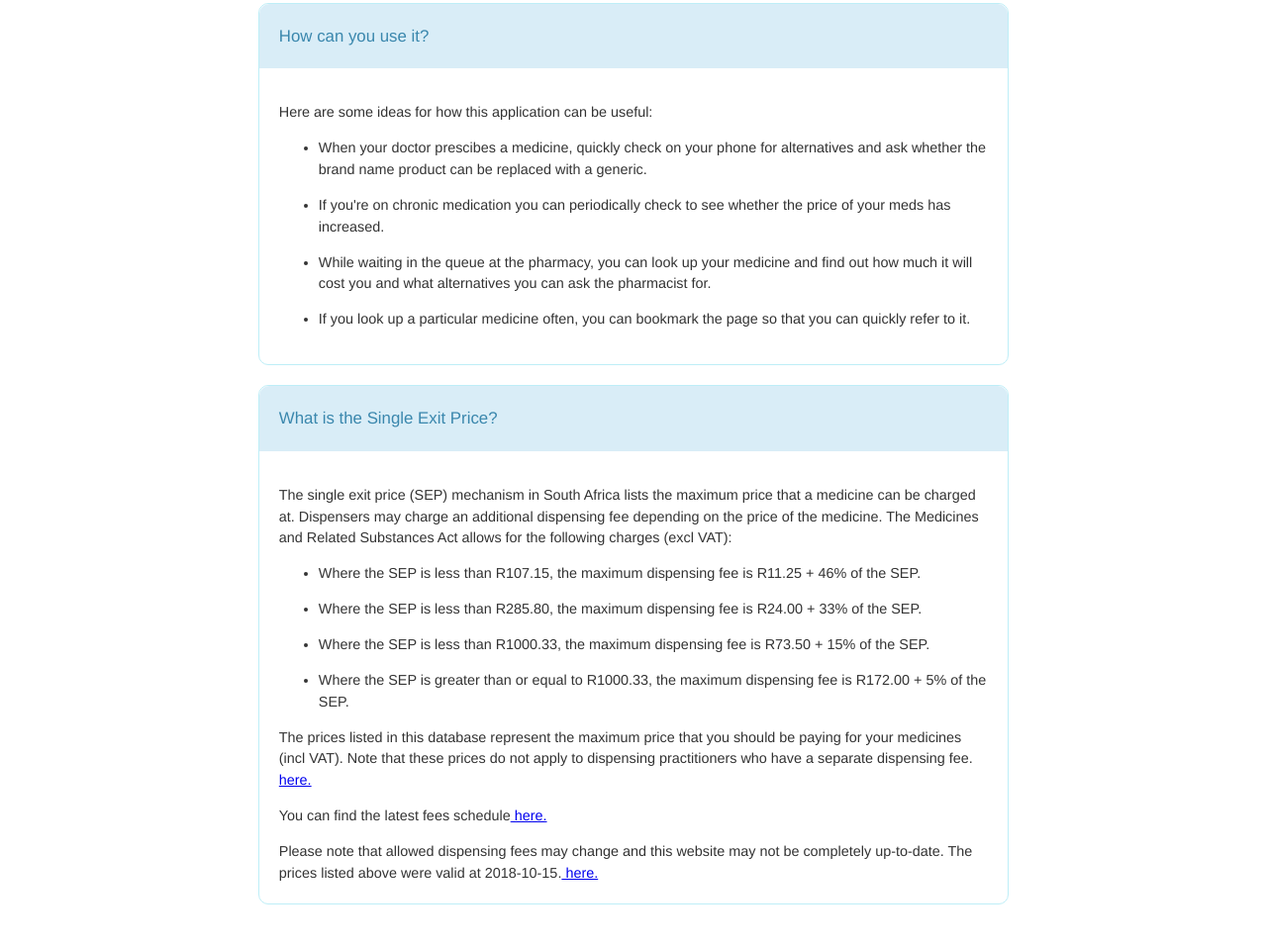
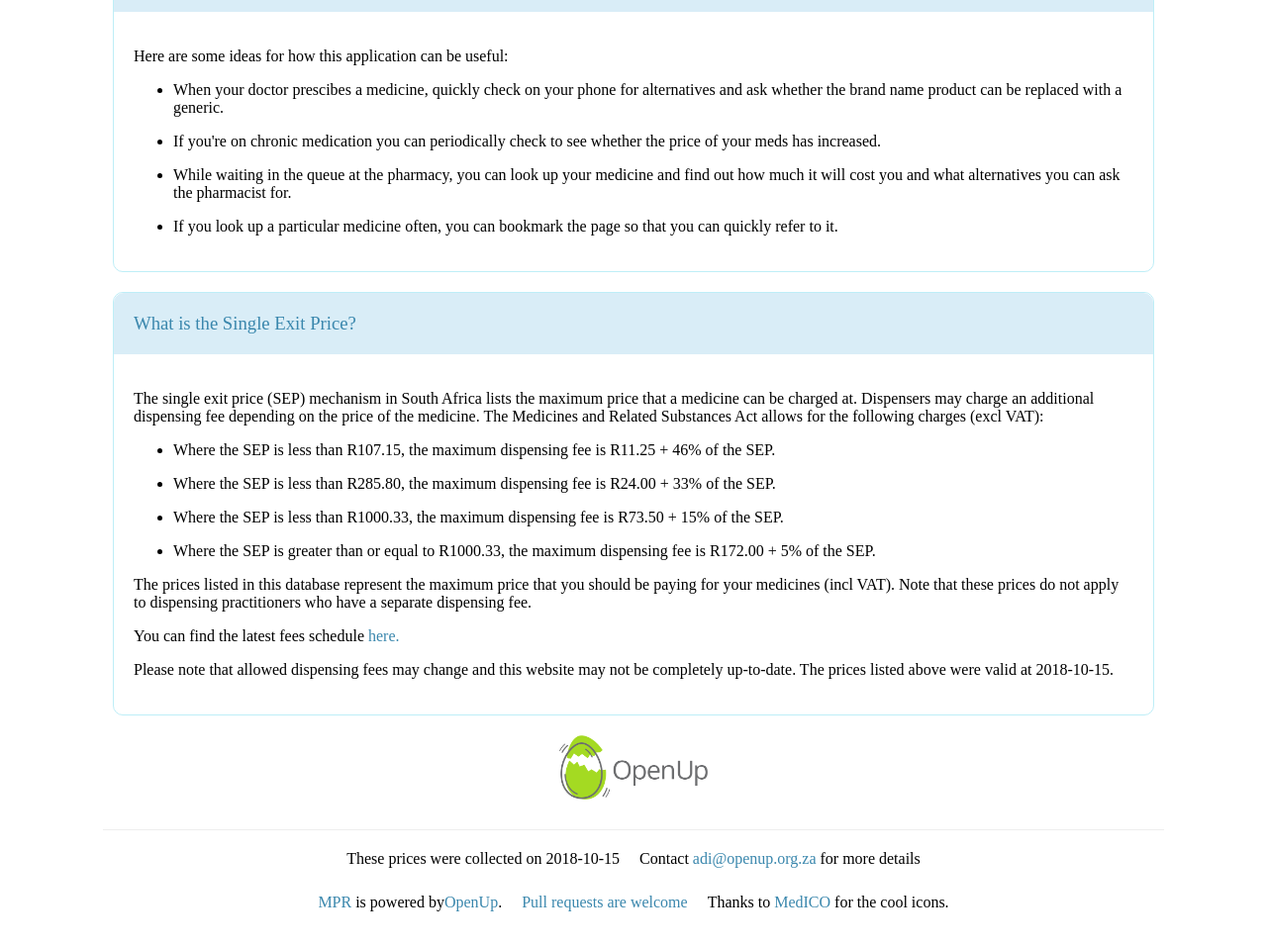
Before and after one commit to codebridge-za/medicine-price-registry, a Gatsby site: page / in a window 1280 px wide. Shown: the part 462-1420 px from the top of the page at 99% size. Built offline with nearby package versions, Linux system fonts and the light colour scheme; Gatsby itself is replaced by a stand-in of ours.

Commit message:
add styling and fix structure

```diff
--- a/src/components/LowerLayout/Footer/index.js
+++ b/src/components/LowerLayout/Footer/index.js
@@ -1,34 +1,32 @@
 import React from 'react';
 import openUpLogo from '../../../images/OpenUp-logo.png'
 
-import global from '../../../styles.module.css';
 import classes from './style.module.css';
 
 const Footer = () => {
   return (
     <div>
-      <div className={global.containerWithUnderline}>
+      <div className={classes.logoContainer}>
         <img className={classes.logo} src={openUpLogo} alt=""/>
       </div>
-      <div className={global.container}>
+      <div>
         <div className={classes.collectionDateAndContact}>
-          <p>These prices were collected on 2018-10-15</p>
-          <p>Contact <a href="mailto:adi@openup.org.za">adi@openup.org.za</a> for more details</p>
+          <p className={classes.paragraph}>These prices were collected on 2018-10-15</p>
+          <p className={classes.paragraph}>Contact <a className={classes.link} href="mailto:adi@openup.org.za">adi@openup.org.za</a> for more details</p>
         </div>
         <div className={classes.sponsor}>
           <p>
-            <a href="https://mpr.netlify.com/" target="_blank" rel="noopener noreferrer">MPR</a> is powered by
-            <a href="https://openup.org.za/" target="_blank" rel="noopener noreferrer">OpenUp</a>.
+            <a className={classes.link} href="https://mpr.netlify.com/" target="_blank" rel="noopener noreferrer">MPR</a> is powered by
+            <a className={classes.link} href="https://openup.org.za/" target="_blank" rel="noopener noreferrer">OpenUp</a>.
           </p>
-          <p>
-            <a href="https://github.com/codebridge-za/medicine-price-registry" target="_blank" rel="noopener noreferrer">Pull requests are welcome
+          <p className={classes.paragraph}>
+            <a className={classes.link} href="https://github.com/codebridge-za/medicine-price-registry" target="_blank" rel="noopener noreferrer">Pull requests are welcome
             </a>
           </p>
-          <p>Thanks to <a href="http://onlinepharmacycheck.com/medico/" target="_blank" rel="noopener noreferrer">MedICO</a> for the cool icons.</p>
+          <p className={classes.paragraph}>Thanks to <a className={classes.link} href="http://onlinepharmacycheck.com/medico/" target="_blank" rel="noopener noreferrer">MedICO</a> for the cool icons.</p>
         </div>
       </div>
     </div>
-
   );
 }
 
--- a/src/components/LowerLayout/Footer/style.module.css
+++ b/src/components/LowerLayout/Footer/style.module.css
@@ -1,3 +1,8 @@
+.logoContainer {
+  border-bottom: 1px solid #eeeeee;
+  margin-bottom: 20px;
+}
+
 .logo {
   width: 150px;
   display: block;
@@ -5,14 +10,49 @@
   padding-bottom: 30px;
 }
 
+.paragraph {
+  margin-top: 0;
+}
+
 .collectionDateAndContact {
-  display: flex;
-  justify-content: space-around;
-  flex-wrap: wrap;
+  text-align: center;
+}
+
+@media(min-width: 415px) {
+  .collectionDateAndContact {
+    display: flex;
+    justify-content: center;
+    flex-wrap: wrap;
+  }
+
+  .collectionDateAndContact p {
+    padding: 0 10px;
+  }
 }
 
 .sponsor {
-  display: flex;
-  justify-content: space-around;
-  flex-wrap: wrap;
+  text-align: center;
 }
+
+@media(min-width: 415px) {
+  .sponsor {
+    display: flex;
+    justify-content: center;
+    flex-wrap: wrap;
+  }
+
+  .sponsor p {
+    padding: 0 10px;
+    margin-top: 10px;
+  }
+}
+
+.link {
+  text-decoration: none;
+  color: #3a87ad;
+}
+
+.link:hover {
+  text-decoration: underline;
+  color: #2a6496;
+}
--- a/src/components/LowerLayout/GeneralInfo/index.js
+++ b/src/components/LowerLayout/GeneralInfo/index.js
@@ -1,6 +1,5 @@
 import React from 'react';
 
-import global from '../../../styles.module.css';
 import classes from './style.module.css';
 
 const createList = listContainer => listContainer.map(({ list }) => (
@@ -10,23 +9,26 @@ const createList = listContainer => listContainer.map(({ list }) => (
 ));
 
 const createLink = additionalInfo => additionalInfo.map(({ link }) => {
-  if (!link) {
-    return null;
+  if (link) {
+    return (
+      <a
+        className={classes.link}
+        key={link}
+        href="https://search.opengazettes.org.za/text/25860?page=31"
+        target="_blank"
+        rel="noopener noreferrer"
+      >
+        {link}
+      </a>
+    );
   }
-
-  return (
-    <a key={link}
-      href="https://search.opengazettes.org.za/text/25860?page=31"
-      target="_blank"
-      rel="noopener noreferrer"
-    >{link}</a>
-  );
 });
 
-const createAdditionalInfo = additionalInfo => additionalInfo.map(({ info }) => (
-  <p key={info}>
+const createAdditionalInfo = additionalInfo => additionalInfo.map(({ info, link }) => (
+  <p
+    key={info}>
     {info}
-    {createLink(additionalInfo)}
+    {link && createLink(additionalInfo)}
   </p>
 ));
 
@@ -39,7 +41,7 @@ const createDetails = details => details.map(detailsContent => {
   } = detailsContent;
 
   return (
-      <div className={classes.vessel} key={heading}>
+      <div key={heading}>
         <h3 className={classes.heading}>{heading}</h3>
         <div className={classes.content}>
           <p>{firstParagraph}</p>
@@ -51,9 +53,11 @@ const createDetails = details => details.map(detailsContent => {
 });
 const GeneralInfo = ({ copy }) => {
   const { details } = copy;
-  return (<div className={global.container}>
-    {createDetails(details)}
-  </div>);
+  return (
+    <div className={classes.container}>
+      {createDetails(details)}
+    </div>
+  );
 };
 
 export default GeneralInfo;
--- a/src/components/LowerLayout/GeneralInfo/style.module.css
+++ b/src/components/LowerLayout/GeneralInfo/style.module.css
@@ -1,7 +1,7 @@
-.vessel {
+.container {
   border: 1px solid #beeef7;
   border-radius: 10px;
-  margin-bottom: 20px;
+  margin: 20px 10px;
 }
 
 .heading {
@@ -16,3 +16,13 @@
 .content {
   padding: 20px;
 }
+
+.link {
+  text-decoration: none;
+  color: #3a87ad;
+}
+
+.link:hover {
+  text-decoration: underline;
+  color: #2a6496;
+}
--- a/src/components/header/index.js
+++ b/src/components/header/index.js
@@ -1,7 +1,6 @@
 import React from 'react';
 import Helmet from 'react-helmet';
 
-import global from '../../styles.module.css';
 import classes from './style.module.css';
 
 
@@ -11,7 +10,7 @@ const Header = () => {
       <Helmet>
         <title>MPR (Medicine Price Registry) - OpenUp</title>
       </Helmet>
-      <div className={global.containerWithUnderline}>
+      <div className={classes.container}>
         <h1 className={classes.header}>What should your medicines cost?</h1>
       </div>
     </React.Fragment>
--- a/src/components/header/style.module.css
+++ b/src/components/header/style.module.css
@@ -1,5 +1,16 @@
+.container {
+  border-bottom: 1px solid #eeeeee;
+  margin: 40px 0 20px 0;
+}
+
 .header {
-  padding-left: 20px;
-  font-size: 36px;
+  padding: 0 20px;
   font-weight: 500;
+  font-size: 2.2em;
 }
+
+@media(min-width: 415px) {
+  .header {
+    font-size: 2.5em;
+  }
+}
--- a/src/hoc/Layout/index.js
+++ b/src/hoc/Layout/index.js
@@ -1,16 +1,17 @@
 import React from 'react';
 import Header from '../../components/header';
 import LowerLayout from '../../components/LowerLayout';
+import classes from './style.module.css';
 
 const Layout = props => {
   return (
-    <React.Fragment>
+    <div className={classes.container}>
       <Header />
       <main>
         {props.children}
       </main>
       <LowerLayout />
-    </React.Fragment>
+    </div>
   );
 }
 
--- /dev/null
+++ b/src/hoc/Layout/style.module.css
@@ -0,0 +1,12 @@
+.container {
+  max-width: 1072px;
+  min-width: 320px;
+  padding: 0 15px;
+  margin: 0 auto;
+}
+
+@media(min-width: 415px) {
+  .container {
+    /* margin: 0 240px; */
+  }
+}
--- a/src/styles.module.css
+++ b/src/styles.module.css
@@ -1,22 +1,11 @@
 body {
   font-family: "Helvetica Neue", Helvetica, Arial, sans-serif;
-  font-size: 0.9em;
+  font-size: 0.85em;
   line-height: 1.5;
   color: #333333;
   background-color: #ffffff;
 }
 
-.container {
-  max-width: 60%;
-  margin: 0 auto;
-}
-
-.containerWithUnderline {
-  max-width: 60%;
-  margin: 50px auto;
-  border-bottom: 1px solid #eeeeee;
-}
-
 p {
   margin-bottom: 0;
 }
```
